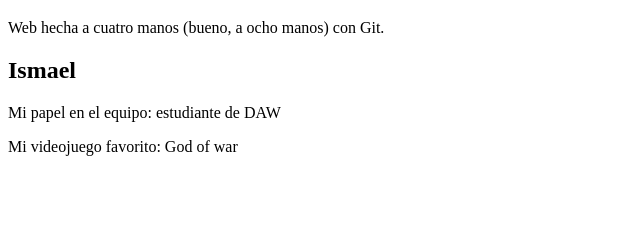
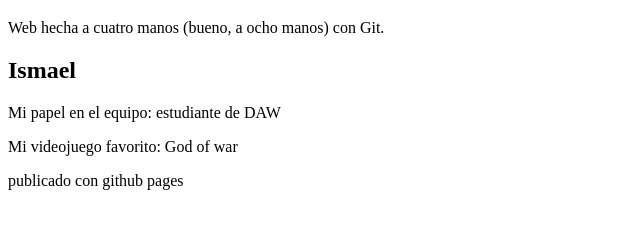
Before and after one commit to Alvarolf087/portal-equipo01, a plain HTML site: page index.html in a window 1280 px wide. Shown: the part 61-290 px from the top of the page, without its empty margins (0-640 px from the left). Drawn offline with Linux system fonts and the light colour scheme.

Commit message:
Ismael celebra la publicacion

```diff
--- a/index.html
+++ b/index.html
@@ -11,6 +11,7 @@
   	<h2>Ismael</h2>
   	<p>Mi papel en el equipo: estudiante de DAW</p>
 	<p>Mi videojuego favorito: God of war</p>
+	<p>publicado con github pages</p>
     </section>
   </body>
 </html>
```
